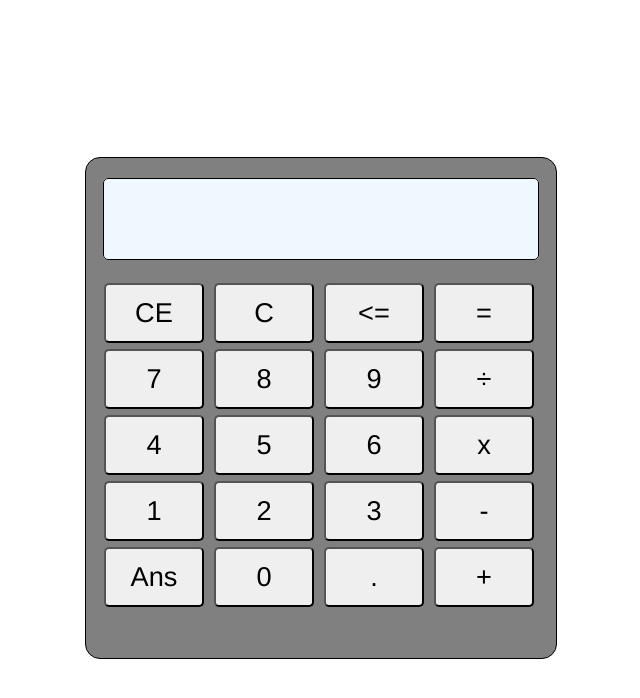
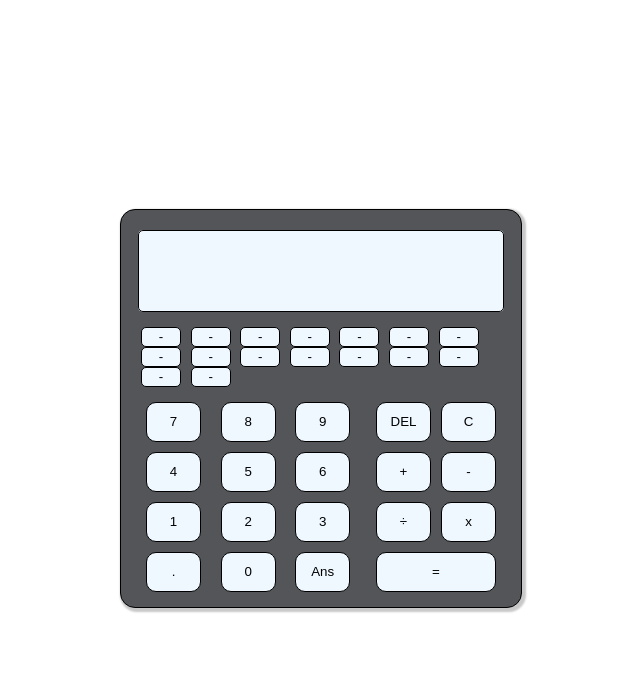
Before and after one commit to DenisBegovic/CalculatorApp, a website with bundled scripts: page index.html in a window 1280 px wide. Shown: the whole page, without its empty margins (327-967 px from the left). Built offline with nearby package versions, Linux system fonts and the light colour scheme; a web font is replaced by a local one.

Commit message:
Changed the apperance

```diff
--- a/index.html
+++ b/index.html
@@ -8,6 +8,9 @@
         <meta name="description" content="">
         <meta name="viewport" content="width=device-width, initial-scale=1">
         <link rel="stylesheet" href="styles.css">
+        <link rel="preconnect" href="https://fonts.googleapis.com">
+        <link rel="preconnect" href="https://fonts.gstatic.com" crossorigin>
+        <link href="https://fonts.googleapis.com/css2?family=Reddit+Mono:wght@200..900&display=swap" rel="stylesheet">
         <script src="https://ajax.googleapis.com/ajax/libs/jquery/3.7.1/jquery.min.js"></script>
     </head>
 
@@ -21,14 +24,28 @@
             </div>
 
             <div class="input-field">
-                <div class="functions">
-                    <button class="btn function" id="clear-everything">CE</button>
-                    <button class="btn function" id="clear">C</button>
-                    <button class="btn function" id="delete"><=</button>
-                    <button class="btn function" id="equals">=</button>
+
+                <div class="first-row">
+                    <button class="btn-small">-</button>
+                    <button class="btn-small">-</button>
+                    <button class="btn-small">-</button>
+                    <button class="btn-small">-</button>
+                    <button class="btn-small">-</button>
+                    <button class="btn-small">-</button>
+                    <button class="btn-small">-</button>
+                    <button class="btn-small">-</button>
+                    <button class="btn-small">-</button>
+                    <button class="btn-small">-</button>
+                    <button class="btn-small">-</button>
+                    <button class="btn-small">-</button>
+                    <button class="btn-small">-</button>
+                    <button class="btn-small">-</button>
+                    <button class="btn-small">-</button>
+                    <button class="btn-small">-</button>
                 </div>
 
-                <div class="numpad">
+                <div class="second-row">
+                    <div class="numbpad">
                         <button class="btn number">7</button>
                         <button class="btn number">8</button>
                         <button class="btn number">9</button>
@@ -38,21 +55,28 @@
                         <button class="btn number">1</button>
                         <button class="btn number">2</button>
                         <button class="btn number">3</button>
-                    <button class="btn answer">Ans</button>
+                        <button class="btn function" id="comma">.</button>
                         <button class="btn number">0</button>
-                    <button class="btn comma">.</button>
+                        <button class="btn function" id="answer">Ans</button>
                     </div>
 
-                <div class="operations">
-                    <button class="btn operation" id="divide">÷</button>
-                    <button class="btn operation" id="multiply">x</button>
-                    <button class="btn operation" id="subtract">-</button>
-                    <button class="btn operation" id="add">+</button>
-                </div>
+                    <div class="functions">
+                        <button class="btn function" id="delete">DEL</button>
+                        <button class="btn function" id="clear">C</button>
+                        <button class="btn operator" id="add">+</button>
+                        <button class="btn operator" id="subtract">-</button>
+                        <button class="btn operator" id="divide">÷</button>
+                        <button class="btn operator" id="multiply">x</button>
+                        <button class="btn function" id="equals">=</button>
+
                     </div>
                 </div>
 
-        <script src="./src/index.js"></script>
+
+            </div>
+       </div>
+
+        <script type='module' src="./src/index.js" ></script>
 
     </body>
 
--- a/styles.css
+++ b/styles.css
@@ -1,6 +1,6 @@
 :root {
-    --btn-width: 100px;
-    --btn-height: 60px;
+    --btn-width: 55px;
+    --btn-height: 40px;
 }
 
 body {
@@ -12,12 +12,14 @@ body {
 }
 
 .calculator-body {
-    width: 470px;
-    height: 500px;
-    background-color: grey;
+    width: 400px;
+    height: fit-content;
+    background-color: rgb(83, 85, 88);
     border: black 1px solid;
-    box-shadow: inset;
+    box-shadow: 2px 2px 2px 2px rgba(87, 87, 87, 0.329);
     border-radius: 15px;
+    font-family: "Reddit Mono", monospace;
+    font-weight: 700;
 }
 
 .output-field {
@@ -33,7 +35,6 @@ body {
     border-radius: 5px;
     display: flex;
     flex-direction: column;
-    font-family:Verdana, Geneva, Tahoma, sans-serif
 }
 
 .expression {
@@ -48,29 +49,58 @@ body {
 }
 
 .input-field {
-    margin-top: 30px;
-    margin: 15px;
-    margin-top: 20px;
+    margin-left: 20px;
+    margin-right: 20px;
     display: grid;
-    grid-template-columns: 3fr 1fr;
-    grid-template-rows: 1fr 4fr;
+
 }
 
+.first-row {
+    width: 100%;
+}
+
+.second-row {
+    display: flex;
+    margin-top: 10px;
+    margin-bottom: 10px;
+    justify-content: space-evenly;
+}
+
+.btn-small {
+    width: 40px;
+    height: 20px;
+    background-color: aliceblue;
+    border: 1px solid black;
+    border-radius: 5px;
+}
+
+
 .functions {
+    display: grid;
+    grid-template-columns: 1fr 1fr;
+    grid-template-rows: repeat(4, 1fr);
+}
+
+#equals {
     grid-column-start: 1;
     grid-column-end: 3;
+    width: auto;
 }
 
 .btn {
+    background-color: aliceblue;
     width: var(--btn-width);
     height: var(--btn-height);
-    border-radius: 5px;
-    border-width: 2px;
-    box-shadow: inset;
-    margin: 3px;
-    font-size: 1.7rem;
-    font-family: 'Franklin Gothic Medium', 'Arial Narrow', Arial, sans-serif;
+    margin: 5px;
+    text-align: center;
+    border: 1px solid black;
+    border-radius: 10px;
 }
+
 .btn:hover {
     background-color: blanchedalmond;
 }
+
+.btn-small:hover {
+    background-color: blanchedalmond;
+}
```
Lines whose indentation alone changed are shown as unchanged.
